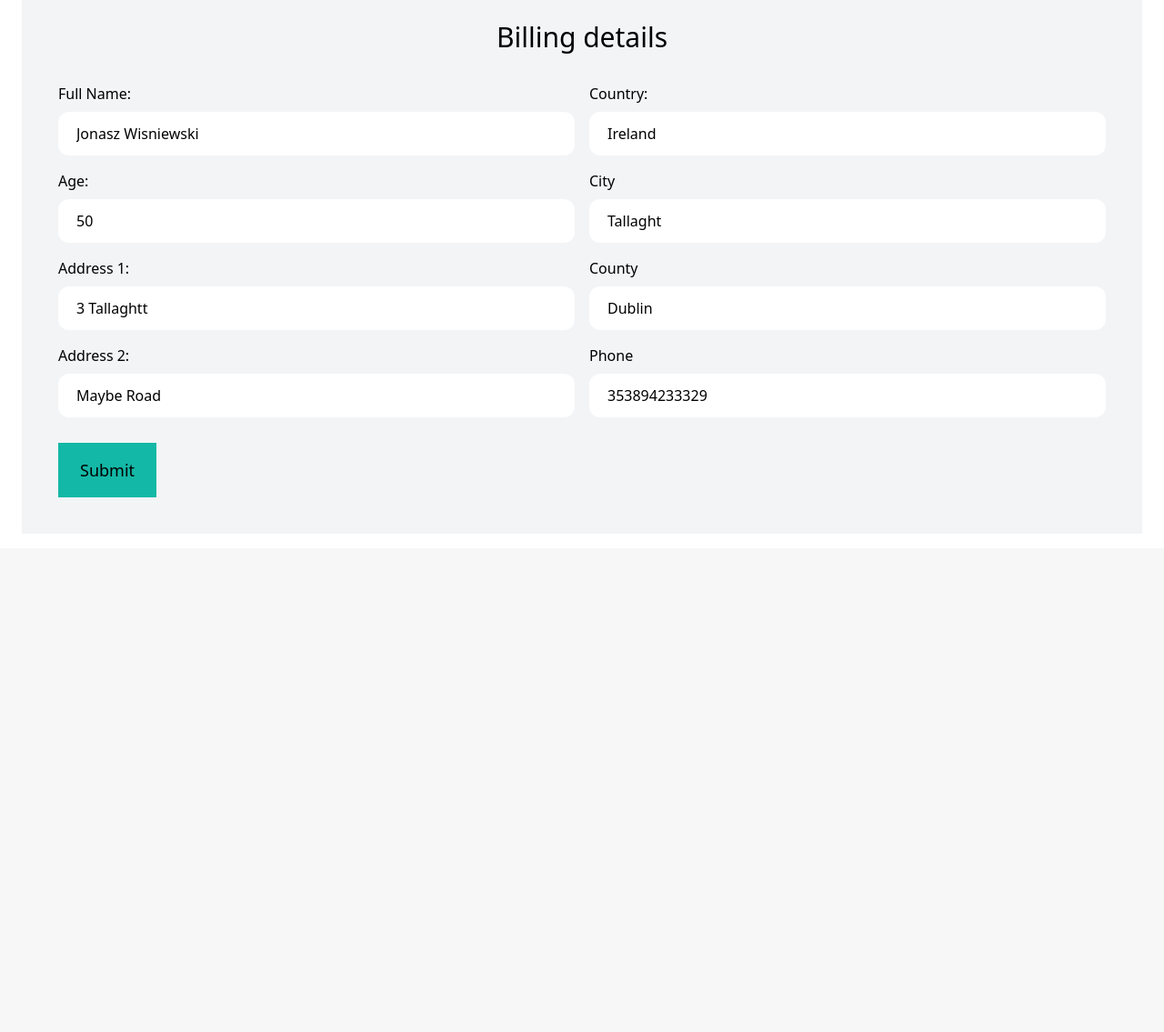
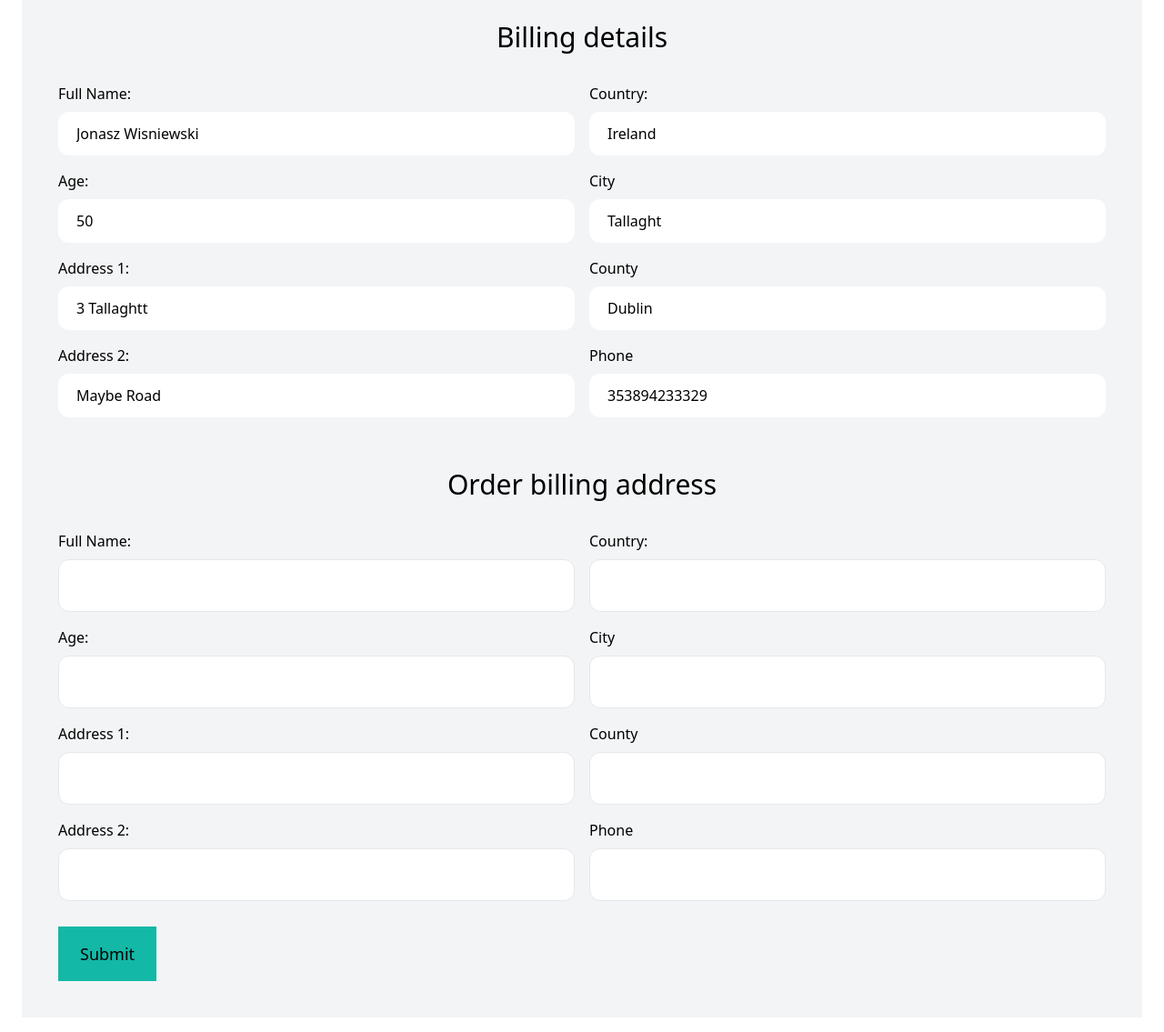
Before and after one commit to JonaszWisniewski/MusicStore, a Django app: page /orders/205 in a window 1280 px wide. Shown: the part 493-1628 px from the top of the page at 91% size. Before the commit the page ends 1040 px from the top, so only its background shows below. Run offline with Django 3.2, Linux system fonts and the light colour scheme; a user stored in the database is signed in; data comes from the database, SQL or seed files in the repository; both versions use the stored data as it was after the commit; parts of the project's set-up code (start-up, migrations or seed data) failed here and were passed over; some libraries are stand-ins or nearby versions.

Commit message:
updates to order app

```diff
--- /dev/null
+++ b/orders/forms.py
@@ -0,0 +1,37 @@
+from django import forms
+from .models import Order
+from djmoney.forms.fields import MoneyField
+
+var_class = 'w-full py-4 px-6 rounded-xl border'
+
+class AddressUpdateForm(forms.ModelForm):
+
+    class Meta:
+        model = Order
+        fields = ['age','country','address1', 'address2', 'city','county','phone','full_name']
+
+        widgets = {
+            'full_name': forms.TextInput(attrs={
+                'class': var_class
+            }),
+            'age': forms.TextInput(attrs={
+                'class': var_class
+            }),
+            'address1': forms.TextInput(attrs={
+                'class': var_class
+            }),
+            'address2': forms.TextInput(attrs={
+                'class': var_class
+            }),
+            'country': forms.TextInput(attrs={
+                'class': var_class
+            }),
+            'city': forms.TextInput(attrs={
+                'class': var_class
+            }),
+            'county': forms.TextInput(attrs={
+                'class': var_class
+            }),
+            'phone': forms.TextInput(attrs={
+                'class': var_class
+            })}
--- a/orders/models.py
+++ b/orders/models.py
@@ -19,6 +19,7 @@ class Order(models.Model):
     county = models.CharField(max_length=30, blank=True)
     is_default = models.BooleanField(default=False)
     phone = models.IntegerField(null=True)
+    country = models.CharField(max_length=30, blank=True)
 
     class Meta:
         ordering = ('-created_date',)
@@ -54,12 +55,12 @@ class OrderAddress(models.Model):
     profile = models.ForeignKey(Profile, related_name='order_address', on_delete=models.CASCADE)
     full_name = models.CharField(max_length=64, blank=True)
     age = models.CharField(max_length=4, blank=False)
-    address1 = models.TextField(max_length=100, blank=True)
-    address2 = models.TextField(max_length=100, blank=True)
-    city = models.CharField(max_length=100, blank=True)
+    address1 = models.TextField(max_length=100, blank=False)
+    address2 = models.TextField(max_length=100, blank=False)
+    city = models.CharField(max_length=100, blank=False)
     county = models.CharField(max_length=30, blank=True)
-    phone = models.IntegerField(null=True)
-    country = models.CharField(max_length=30, blank=True)
+    phone = models.IntegerField(null=True, blank=False)
+    country = models.CharField(max_length=30, blank=False)
 
 
 class OrderItems(models.Model):
--- a/orders/templates/orders/order_detail.html
+++ b/orders/templates/orders/order_detail.html
@@ -113,6 +113,54 @@
                 </div>
 
     </div>
+    </div>
+    <div class="bg-gray-100 px-6 py-6">
+        <h1 class="mb-6 text-3xl text-center">Order billing address</h1>
+
+            <div class="columns-2">
+
+                <div class="mb-2">
+                    <label class="inline-block mb-2 mt-2 font-medium">Full Name: </label>
+                    {{ orderForm.full_name }}
+                </div>
+
+
+                <div class="mb-2">
+                    <label class="inline-block mb-2 mt-2 font-medium">Age: </label><br>
+                    {{ orderForm.age }}
+                </div>
+
+                <div class="mb-2">
+                    <label class="inline-block mb-2 mt-2 font-medium">Address 1: </label>
+                    {{ orderForm.address1 }}
+                </div>
+
+                <div class="mb-2">
+                    <label class="inline-block mb-2 mt-2 font-medium">Address 2: </label>
+                    {{ orderForm.address2 }}
+                </div>
+
+                <div class="mb-2">
+                    <label class="inline-block mb-2 mt-2 font-medium">Country: </label>
+                    {{ orderForm.country }}
+                </div>
+
+                <div class="mb-2">
+                    <label class="inline-block mb-2 mt-2 font-medium">City </label>
+                    {{ orderForm.city }}
+                </div>
+
+                <div class="mb-2">
+                    <label class="inline-block mb-2 mt-2 font-medium">County</label>
+                    {{ orderForm.county }}
+                </div>
+
+                <div class="mb-2">
+                    <label class="inline-block mb-2 mt-2 font-medium">Phone</label>
+                    {{ orderForm.phone }}
+                </div>
+
+    </div>
     <button class="py-4 mt-5 px-6 text-lg bg-teal-500">Submit</button>
 </form>
 {% endfor %}
--- a/orders/views.py
+++ b/orders/views.py
@@ -4,6 +4,7 @@ from users.forms import ProfileUpdateForm
 from .models import Order, OrderItems, OrderAddress
 from cart.models import Cart, CartItem
 from cart.views import _cart_id
+from orders.forms import AddressUpdateForm
 from django.contrib.auth.decorators import login_required
 from django.core.exceptions import ObjectDoesNotExist
 from django.contrib import messages
@@ -22,7 +23,8 @@ def create_order(request, total=0, counter=0, cart_items=None, discount_price=0,
 
             if cart_items:
                 order_details = Order.objects.create(created_by=request.user)
-                order_details.save()
+                order_details.save() # returns the id of the order
+
 
             for order_items in cart_items:
                 order_item = OrderItems.objects.create(
@@ -39,11 +41,11 @@ def create_order(request, total=0, counter=0, cart_items=None, discount_price=0,
 
                 order_items.delete() # clears the basket that existed with items
 
-                order_address = OrderAddress.objects.create(
-                order = order_details,
-                profile = request.user.profile
-                )
-                order_address.save()
+                # order_address = OrderAddress.objects.create(
+                # order = order_details,
+                # profile = request.user.profile
+                # )
+                # order_address.save()
 
         except ObjectDoesNotExist:
             pass
@@ -93,8 +95,9 @@ def detail(request, pk):
 
     if order_details.created_by == request.user or request.user.is_staff:
         order_details = Order.objects.filter(pk=pk)
+        get_order_id = Order.objects.get(pk=pk)
         is_default = request.POST.getlist('is_default')
-        if is_default == []:
+        if not is_default:
             is_default = False
         if is_default == ['True']:
             is_default = True
@@ -106,10 +109,19 @@ def detail(request, pk):
         print(order_default.is_default)
         order_default.save()
         profileForm = ProfileUpdateForm(instance=request.user.profile)
+        if request.method == 'POST':
+            orderForm = AddressUpdateForm(request.POST)
+            testing123 = orderForm.save(commit=False)
+            testing123.order_id = pk
+            testing123.created_by_id = request.user.id
+            if not Order.objects.filter(id=pk, created_by_id=request.user.id).exists():
+                testing123.save()
 
+        else:
+            orderForm = AddressUpdateForm()
 
         return render(request, 'orders/order_detail.html',
-                  {'order_details': order_details, 'profileForm': profileForm, 'title': 'Order {}'.format(pk)})
+                  {'order_details': order_details, 'orderForm': orderForm, 'profileForm': profileForm, 'title': 'Order {}'.format(pk)})
     else:
         return redirect('orders:order_history')
 
```
Also changed, not shown: db.sqlite3, orders/migrations/0019_order_country.py (added), orders/migrations/0020_auto_20240413_1655.py (added).
